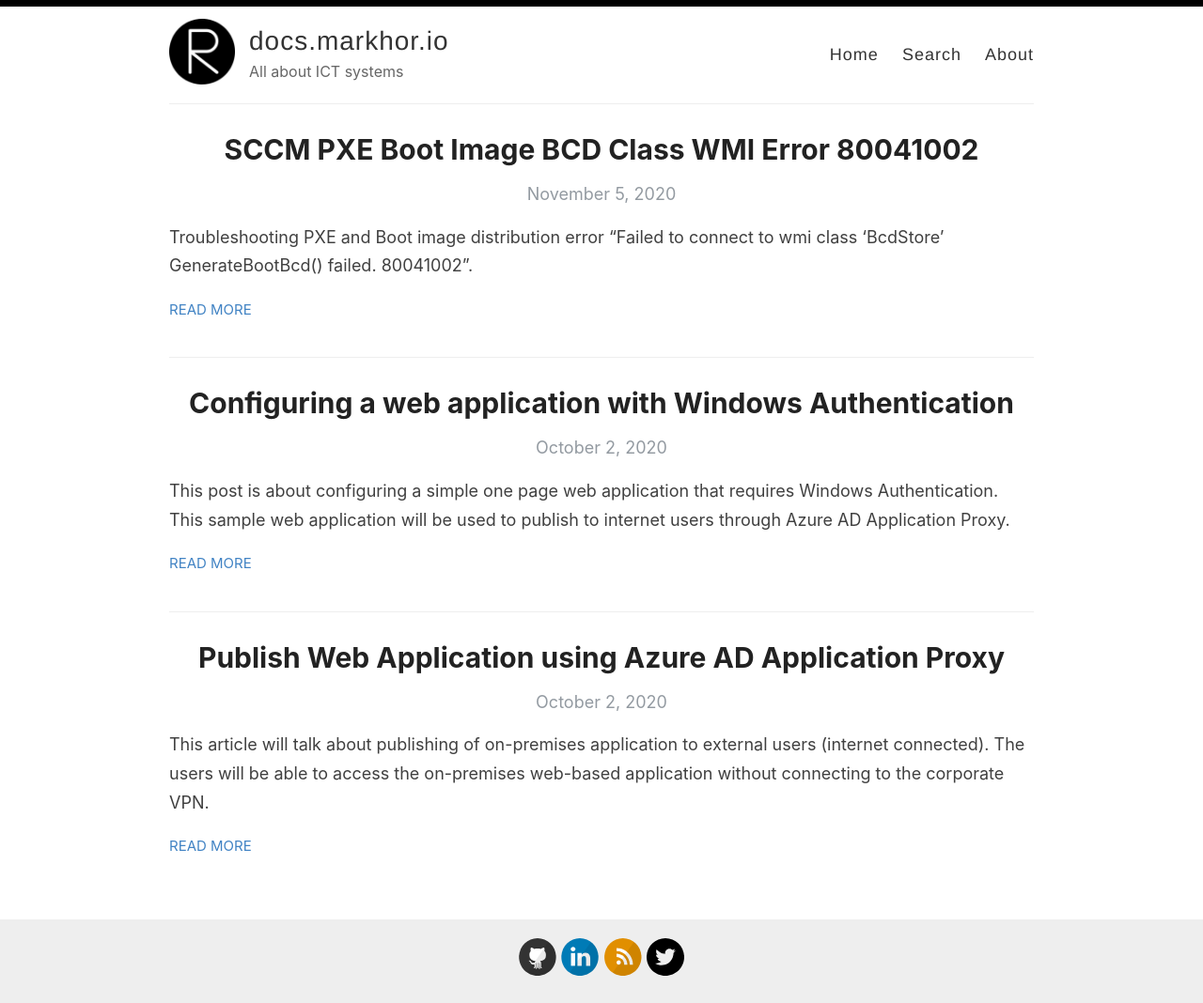
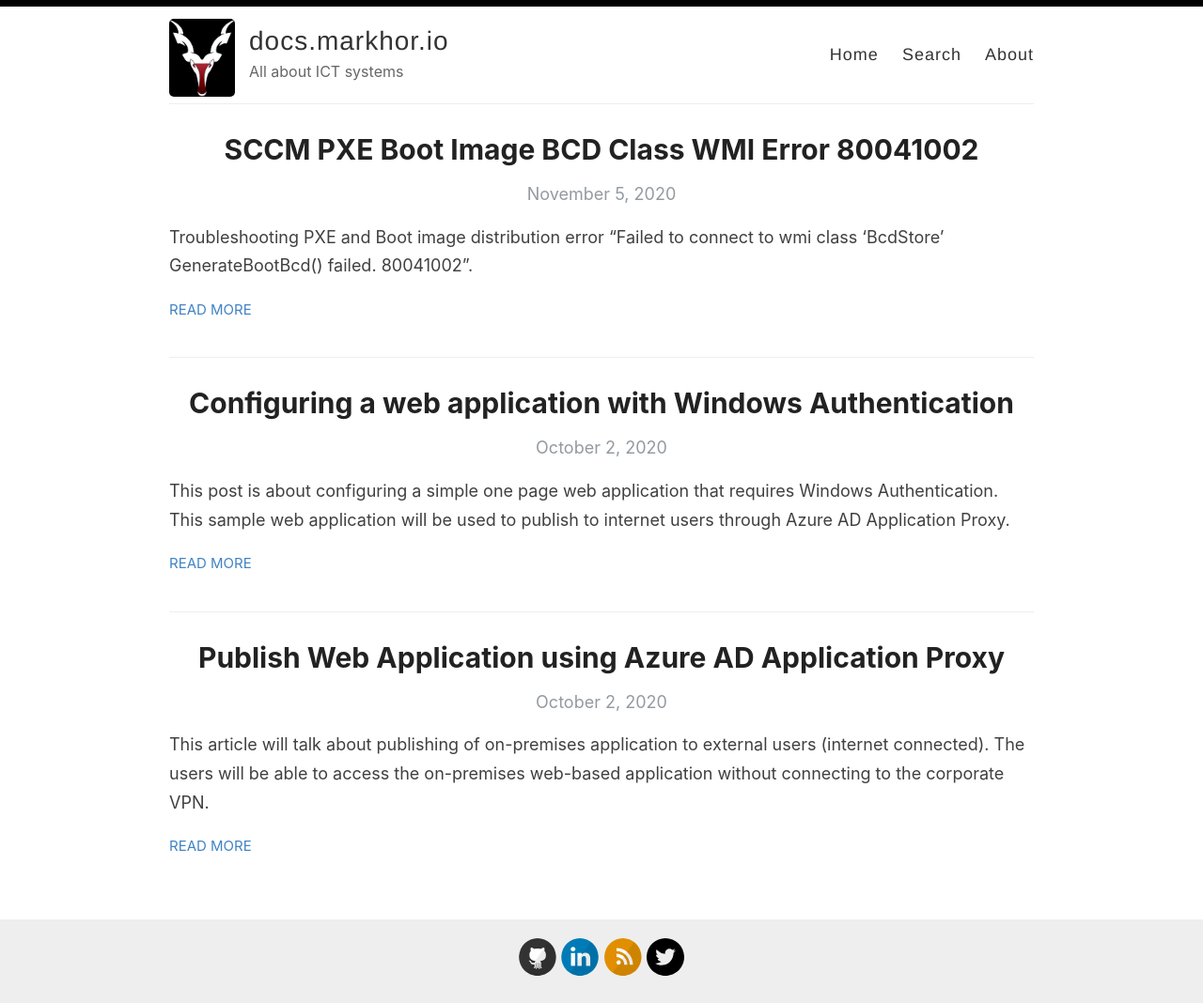
Before and after one commit to shahbaz-ahmad/shahbaz-ahmad.github.io, a Jekyll site: the page built from index.html, in a window 1280 px wide. Shown: the whole page at 94% size. Built offline with Jekyll 4.4.1, drawn with Linux system fonts in a browser that asks for light colours; the list of posts is cut into pages by our own code.

Commit message:
change logo

```diff
--- a/_config.yml
+++ b/_config.yml
@@ -12,7 +12,7 @@ author: Shahbaz Ahmad
 description: All about ICT systems
 
 # URL of your avatar or profile pic (you could use your GitHub profile pic)
-avatar: /images/reverie.png
+avatar: /images/markhor.jpg
 
 #
 # Flags below are optional
```
Also changed, not shown: images/markhor.jpg (added).
